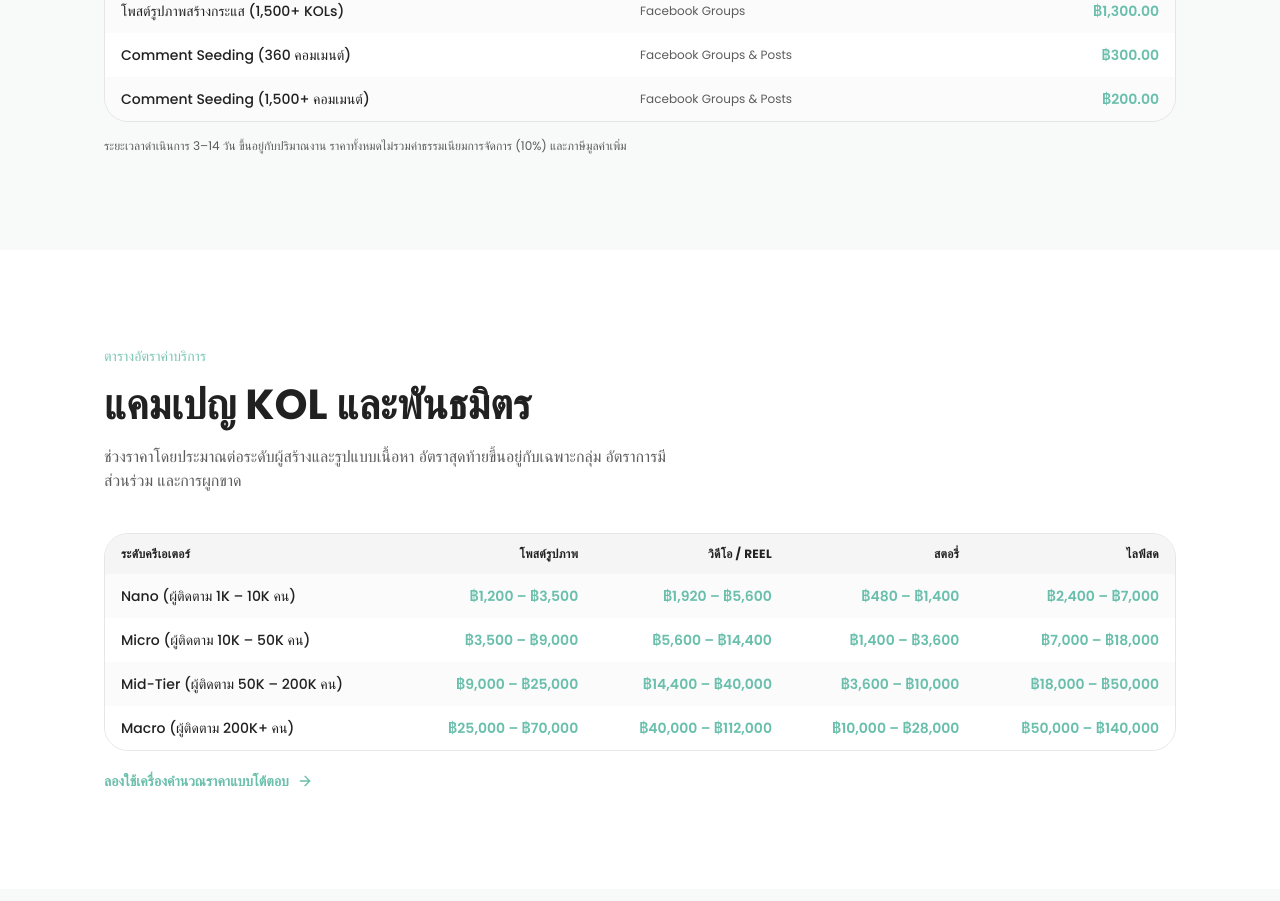
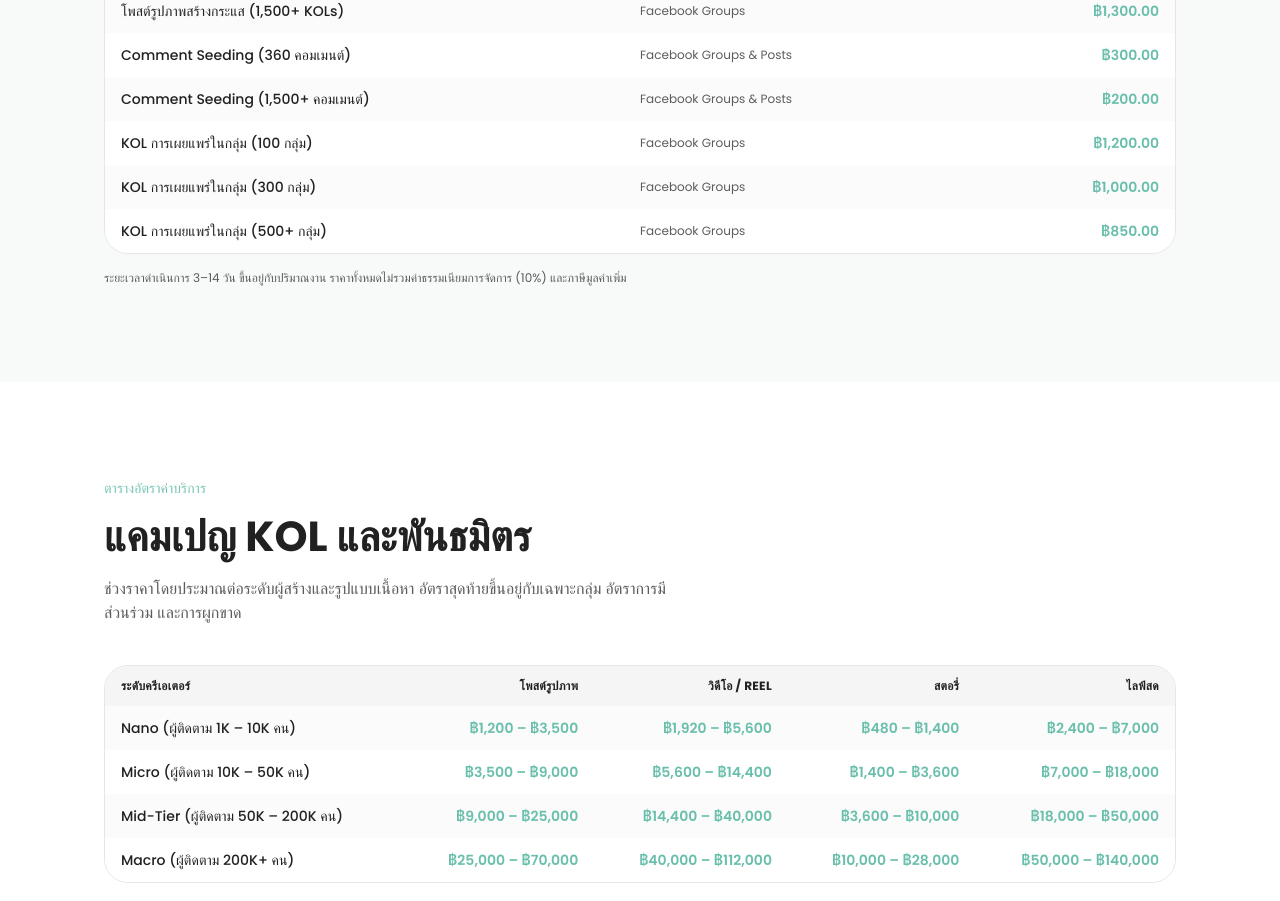
Before and after one commit to wecanmedia-main/wecanmedia, a React (Vite) app: page /services in a window 1280 px wide. Shown: the part 1400-2301 px from the top of the page. Built offline with nearby package versions, Linux system fonts and the light colour scheme; a web font is replaced by a local one.

Commit message:
Chantan export — 2026-09-03 08:30 UTC

```diff
--- a/src/components/nc/NCPricing.tsx
+++ b/src/components/nc/NCPricing.tsx
@@ -7,6 +7,9 @@ const SEEDING_ROWS = [
   { label: "Photo Seeding Post (1,500+ KOLs)", standard: "฿1,300.00", bulk: "฿1,300.00" },
   { label: "Comment Seeding (360 comments)", standard: "฿300.00", bulk: "฿300.00" },
   { label: "Comment Seeding (1,500+ comments)", standard: "฿200.00", bulk: "฿200.00" },
+  { label: "KOL Group Seeding (100 groups)", standard: "฿1,200.00", bulk: "฿1,200.00" },
+  { label: "KOL Group Seeding (300 groups)", standard: "฿1,000.00", bulk: "฿1,000.00" },
+  { label: "KOL Group Seeding (500+ groups)", standard: "฿850.00", bulk: "฿850.00" },
 ]
 
 const REVIEW_TIERS = [
--- a/src/locales/en.json
+++ b/src/locales/en.json
@@ -240,5 +240,8 @@
   "Content Pieces Managed": "Content Pieces Managed",
   "5K+": "5K+",
   "Creators Worked With": "Creators Worked With",
-  "With over 5,000 creators worked with and 10,000+ content pieces managed across 6+ years in business, we're the perfect partner to help you scale with authentic influencer marketing!": "With over 5,000 creators worked with and 10,000+ content pieces managed across 6+ years in business, we're the perfect partner to help you scale with authentic influencer marketing!"
+  "With over 5,000 creators worked with and 10,000+ content pieces managed across 6+ years in business, we're the perfect partner to help you scale with authentic influencer marketing!": "With over 5,000 creators worked with and 10,000+ content pieces managed across 6+ years in business, we're the perfect partner to help you scale with authentic influencer marketing!",
+  "KOL Group Seeding (100 groups)": "KOL Group Seeding (100 groups)",
+  "KOL Group Seeding (300 groups)": "KOL Group Seeding (300 groups)",
+  "KOL Group Seeding (500+ groups)": "KOL Group Seeding (500+ groups)"
 }
--- a/src/locales/th.json
+++ b/src/locales/th.json
@@ -240,5 +240,8 @@
   "Content Pieces Managed": "ชิ้นงานคอนเทนต์ที่บริหารจัดการ",
   "5K+": "5,000+",
   "Creators Worked With": "ครีเอเตอร์ที่ร่วมงานด้วย",
-  "With over 5,000 creators worked with and 10,000+ content pieces managed across 6+ years in business, we're the perfect partner to help you scale with authentic influencer marketing!": "ด้วยการร่วมงานกับครีเอเตอร์กว่า 5,000 คน และบริหารจัดการคอนเทนต์กว่า 10,000 ชิ้น ตลอดระยะเวลากว่า 6 ปีในธุรกิจ เราคือพันธมิตรที่สมบูรณ์แบบที่จะช่วยให้คุณเติบโตด้วยการตลาดอินฟลูเอนเซอร์ที่แท้จริง!"
+  "With over 5,000 creators worked with and 10,000+ content pieces managed across 6+ years in business, we're the perfect partner to help you scale with authentic influencer marketing!": "ด้วยการร่วมงานกับครีเอเตอร์กว่า 5,000 คน และบริหารจัดการคอนเทนต์กว่า 10,000 ชิ้น ตลอดระยะเวลากว่า 6 ปีในธุรกิจ เราคือพันธมิตรที่สมบูรณ์แบบที่จะช่วยให้คุณเติบโตด้วยการตลาดอินฟลูเอนเซอร์ที่แท้จริง!",
+  "KOL Group Seeding (100 groups)": "KOL การเผยแพร่ในกลุ่ม (100 กลุ่ม)",
+  "KOL Group Seeding (300 groups)": "KOL การเผยแพร่ในกลุ่ม (300 กลุ่ม)",
+  "KOL Group Seeding (500+ groups)": "KOL การเผยแพร่ในกลุ่ม (500+ กลุ่ม)"
 }
--- a/src/pages/Services.tsx
+++ b/src/pages/Services.tsx
@@ -44,6 +44,9 @@ const SEEDING_ROWS = [
   { label: "Photo Seeding Post (1,500+ KOLs)", platform: "Facebook Groups", turnaround: "10–14 days", price: "฿1,300.00" },
   { label: "Comment Seeding (360 comments)", platform: "Facebook Groups & Posts", turnaround: "3–5 days", price: "฿300.00" },
   { label: "Comment Seeding (1,500+ comments)", platform: "Facebook Groups & Posts", turnaround: "5–9 days", price: "฿200.00" },
+  { label: "KOL Group Seeding (100 groups)", platform: "Facebook Groups", turnaround: "5–7 days", price: "฿1,200.00" },
+  { label: "KOL Group Seeding (300 groups)", platform: "Facebook Groups", turnaround: "7–10 days", price: "฿1,000.00" },
+  { label: "KOL Group Seeding (500+ groups)", platform: "Facebook Groups", turnaround: "10–14 days", price: "฿850.00" },
 ]
 
 const KOL_TIERS = [
```
Also changed, not shown: .chantan/pushed-files.json, 1 other file (tests, documents, lock files or other folders).
